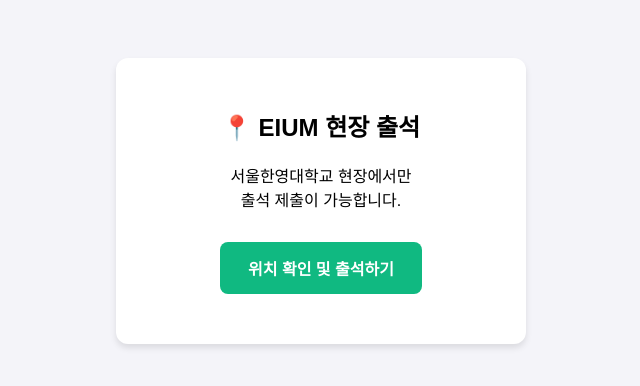
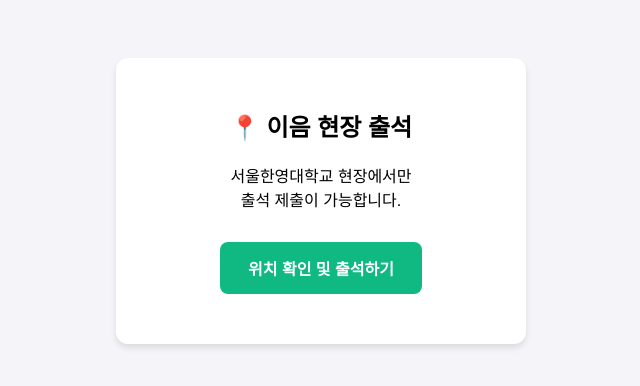
Before and after one commit to attendance-check-2026/eium-attendance, a plain HTML site: page index.html in a window 1280 px wide. Shown: the whole page, without its empty margins (319-959 px from the left). Drawn offline with Linux system fonts and the light colour scheme.

Commit message:
Update index.html

```diff
--- a/index.html
+++ b/index.html
@@ -3,7 +3,7 @@
 <head>
     <meta charset="UTF-8">
     <meta name="viewport" content="width=device-width, initial-scale=1.0">
-    <title>EIUM 품성수련회 출석 인증</title>
+    <title>품성수련회 출석 인증</title>
 
     <style>
         body {
@@ -46,7 +46,7 @@
 <body>
 
     <div class="card">
-        <h2>📍 EIUM 현장 출석</h2>
+        <h2>📍 이음 현장 출석</h2>
 
         <p>
             서울한영대학교 현장에서만<br>
```
